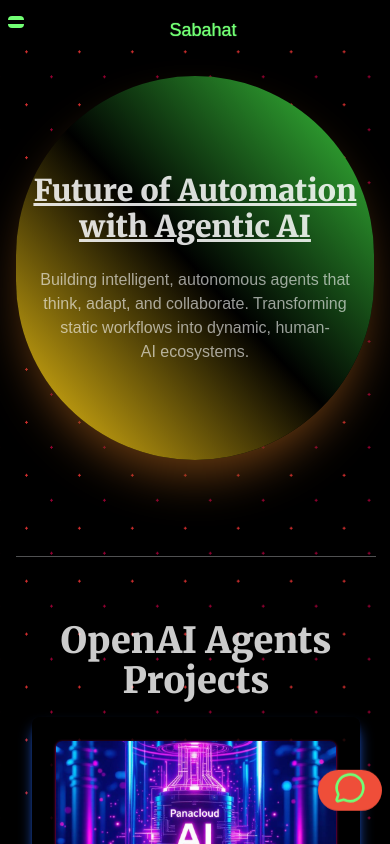
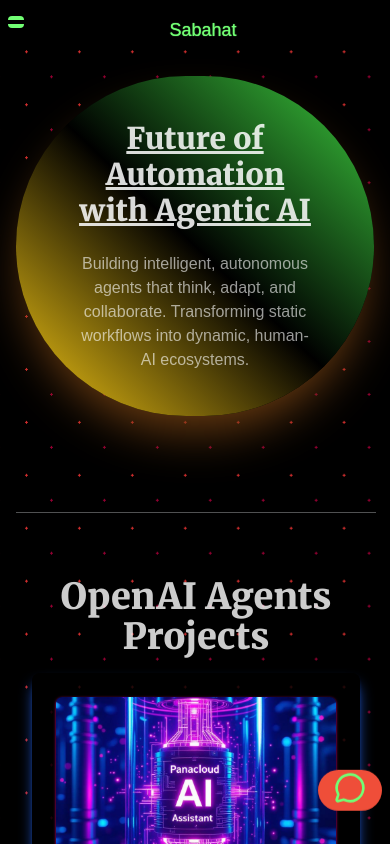
Before and after one commit to Sabahat-Shakeel/Agentic-Portfolio, a Next.js app: page / in a window 390 px wide. Shown: the top 844 px of the page. Built offline with nearby package versions, Linux system fonts and the light colour scheme.

Commit message:
media style fixed

```diff
--- a/src/app/components/landingpage.tsx
+++ b/src/app/components/landingpage.tsx
@@ -2,7 +2,7 @@
 const merrweight = Merriweather({subsets:['latin-ext'] , weight :['900']})
 function HomePage() {
   return (
-<div className="flex flex-col items-center justify-center  h-min portrait:min-h-96 bg-gradient-to-tr from-yellow-400 via-black to-[#3cce3e] sm:py-11 rounded-full portrait:rounded-full shadow-2xl shadow-yellow-900 ">
+<div className="flex flex-col items-center justify-center  h-min bg-gradient-to-tr from-yellow-400 via-black to-[#3cce3e] p-11 sm:rounded-full shadow-2xl shadow-yellow-900 portrait:rounded-full ">
 
 
   <h1
```
